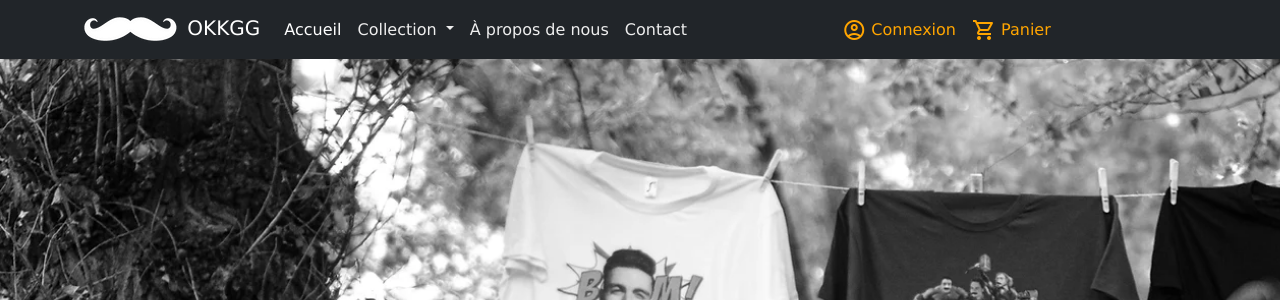
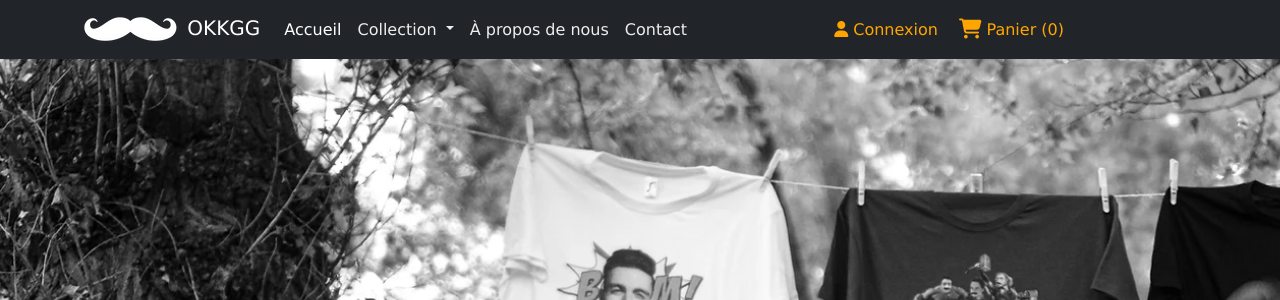
Before and after one commit to Cafe-Soluble/okkgg, a Flask app: page /basket in a window 1280 px wide. Shown: the top 300 px of the page. Run offline with Flask 3, Linux system fonts and the light colour scheme; some libraries are stand-ins or nearby versions.

Commit message:
new connexion and panier icons

```diff
--- a/templates/layout.html
+++ b/templates/layout.html
@@ -78,10 +78,10 @@
         </ul>
         <ul class="navbar-nav me-auto mb-2 mb-lg-0">
             <li class="nav-item nav-shopping">
-                <a class="nav-link" href="{{url_for('login')}}"><span class="material-symbols-outlined nav-orange">account_circle</span><span class="nav-orange nav-orange-text">Connexion</span> </a>
+                <a class="nav-link" href="{{url_for('login')}}"><span class="nav-orange nav-orange-text"><i class="fa-solid fa-user"></i> Connexion</span> </a>
               </li>
               <li class="nav-item">
-                <a class="nav-link" href="{{url_for('basket')}}"><span class="material-symbols-outlined nav-orange">shopping_cart</span><span class="nav-orange nav-orange-text">Panier</span></a>
+                <a class="nav-link" href="{{url_for('basket')}}"><span class="nav-orange nav-orange-text"><i class="fa-solid fa-cart-shopping fa-lg"></i> Panier (0)</span></a>
               </li>
         </ul>
       </div>
@@ -94,6 +94,7 @@
 
     <!-- BOOTSTRAP JS -->
 <script src="https://cdn.jsdelivr.net/npm/bootstrap@5.3.2/dist/js/bootstrap.bundle.min.js" integrity="sha384-C6RzsynM9kWDrMNeT87bh95OGNyZPhcTNXj1NW7RuBCsyN/o0jlpcV8Qyq46cDfL" crossorigin="anonymous"></script>
+<script src="https://kit.fontawesome.com/0c3e7b6922.js" crossorigin="anonymous"></script>
 </body>
 
 
```
